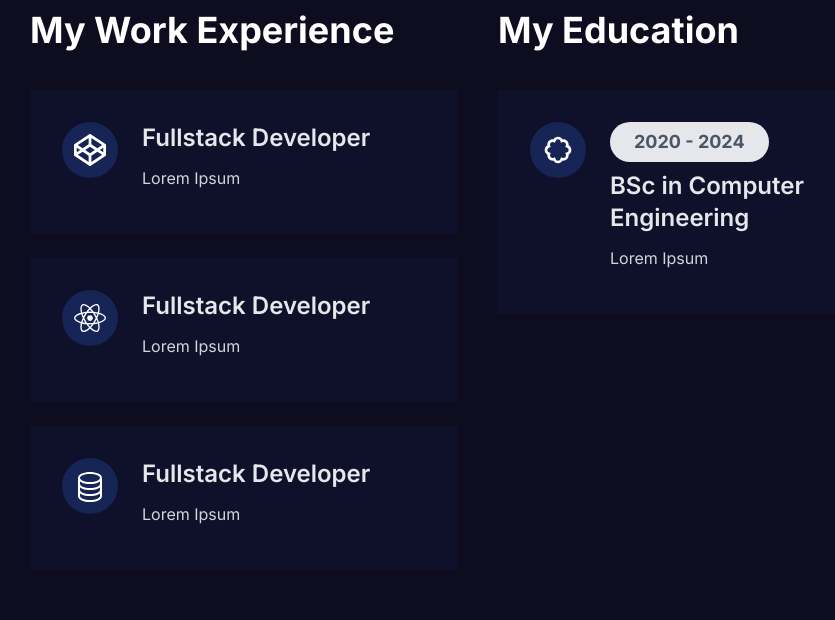
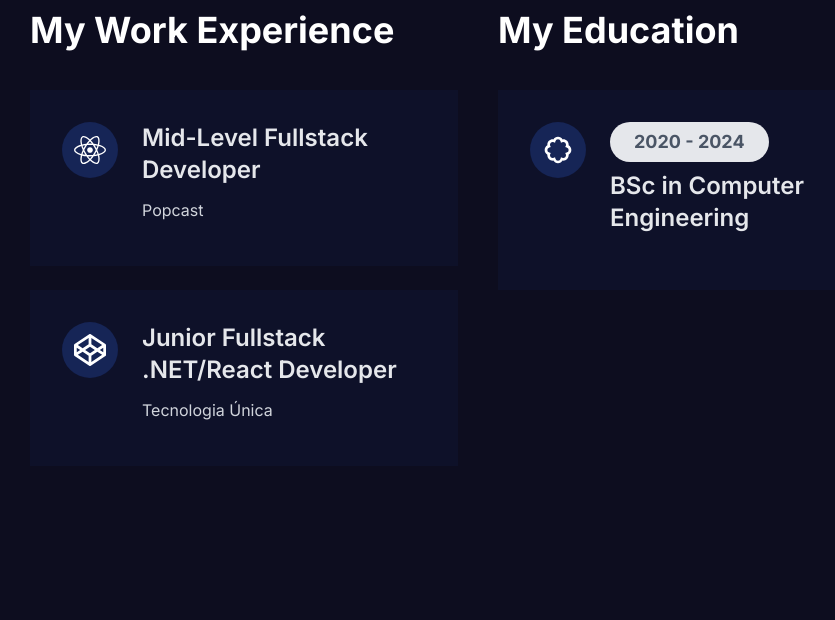
Before and after one commit to Gbrlbrgm/portfolio, a Next.js app: page / in a window 1280 px wide. Shown: the part 1280-1900 px from the top of the page, without its empty margins (162-997 px from the left). Built offline with nearby package versions, Linux system fonts and the light colour scheme; no server answers.

Commit message:
feat: adjust work experience section

```diff
--- a/components/Home/Resume/ResumeCard.tsx
+++ b/components/Home/Resume/ResumeCard.tsx
@@ -5,9 +5,10 @@ type Props = {
   role: string;
   Icon: IconType;
   date?: string;
+  company?: string;
 };
 
-const ResumeCard = ({ role, Icon, date }: Props) => {
+const ResumeCard = ({ role, Icon, date, company }: Props) => {
   return (
     <div className="mb-6">
       <div className="flex items-start space-x-6 bg-blue-950/20 transition-all duration-300 p-4 sm:p-8">
@@ -23,7 +24,7 @@ const ResumeCard = ({ role, Icon, date }: Props) => {
           <h1 className="text-gray-200 text-xl sm:text-2xl font-semibold">
             {role}
           </h1>
-          <p className="text-gray-300 text-sm sm:text-base py-3">Lorem Ipsum</p>
+          <p className="text-gray-300 text-sm sm:text-base py-3">{company}</p>
         </div>
       </div>
     </div>
--- a/components/Home/Resume/index.tsx
+++ b/components/Home/Resume/index.tsx
@@ -1,7 +1,6 @@
 import React from "react";
 import ResumeCard from "./ResumeCard";
 import { FaCodepen, FaReact } from "react-icons/fa";
-import { BsDatabase } from "react-icons/bs";
 import { BiBadge } from "react-icons/bi";
 
 const Resume = () => {
@@ -17,9 +16,16 @@ const Resume = () => {
             data-aos="zoom-in"
             data-aos-anchor-placement="top-center"
           >
-            <ResumeCard Icon={FaCodepen} role="Fullstack Developer" />
-            <ResumeCard Icon={FaReact} role="Fullstack Developer" />
-            <ResumeCard Icon={BsDatabase} role="Fullstack Developer" />
+            <ResumeCard
+              Icon={FaReact}
+              role="Mid-Level Fullstack Developer"
+              company="Popcast"
+            />
+            <ResumeCard
+              Icon={FaCodepen}
+              role="Junior Fullstack .NET/React Developer"
+              company="Tecnologia Única"
+            />
           </div>
         </div>
         <div>
```
